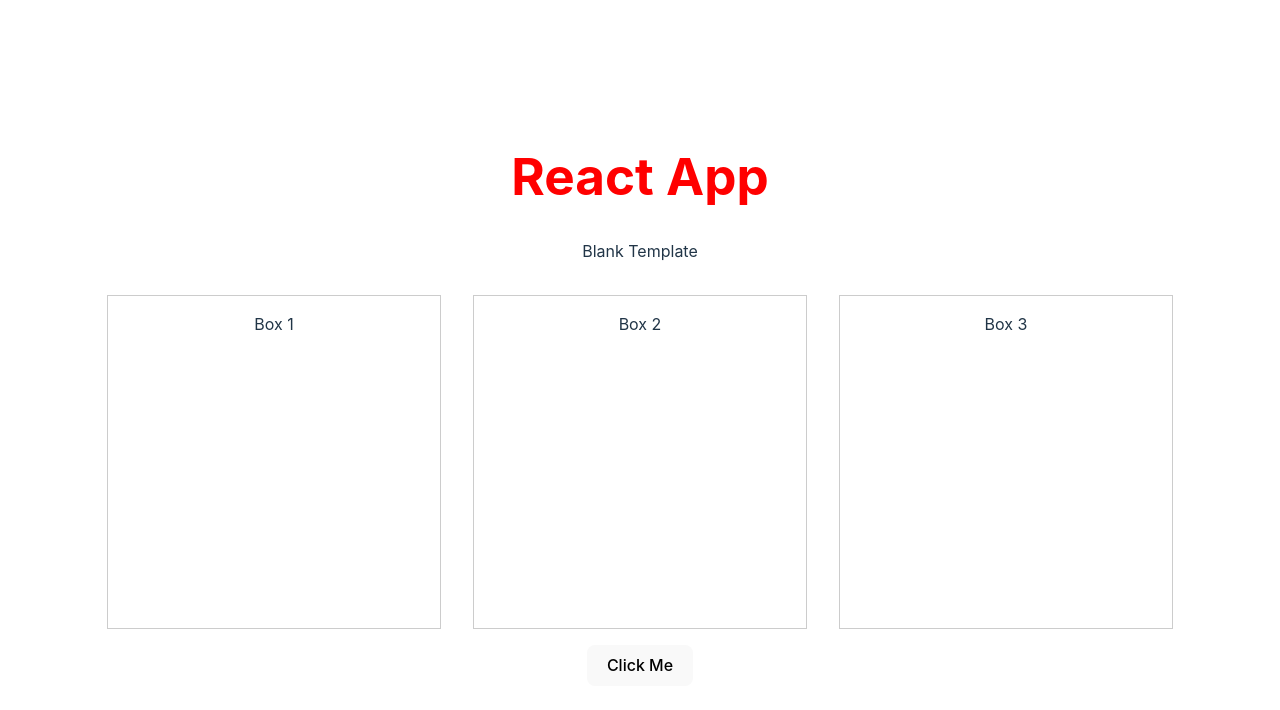
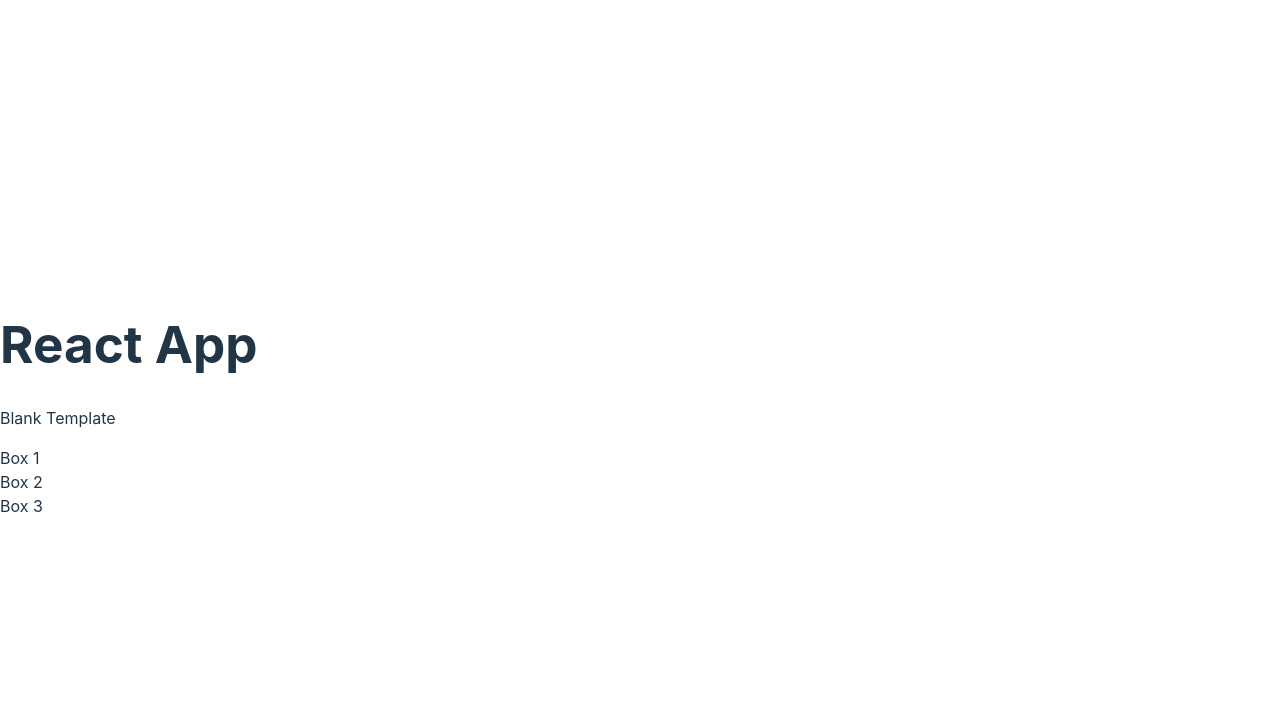
Before and after one commit to GDSC-UVic/react-start, a React (Vite) app: page / in a window 1280 px wide. Shown: the top 710 px of the page. Built offline with nearby package versions, Linux system fonts and the light colour scheme.

Commit message:
added commented out code

```diff
--- a/src/App.jsx
+++ b/src/App.jsx
@@ -1,26 +1,47 @@
-import './App.css'
+// import './App.css'
+// import {useState,useEffect} from 'react'
 
 function App() {
-  // Step 3: create a function that chage the color of the header
-  const changeColor = () => {
-    const header = document.querySelector('.header-text')
-    header.style.color = 'purple'
-  }
+  // const [count, setCount] = useState(0);
+
+  // const handleClick = () => {
+  //   const header = document.querySelector('.header-text')
+  //   header.style.color = 'purple'
+  // }
+
+  // const handleClick = () => {
+  //   setCount(count + 1);
+  // };
+
+  // useEffect(() => {
+  //   console.log('useEffect')
+  //   const header = document.querySelector('.header-text')
+  //   header.style.color = 'green'
+  // }, [])
   return (
     <>
-    {/* Step 1: change this to red */}
       <h1 className="header-text">React App</h1>
       <p>Blank Template</p>
-      {/* step 2: create a flex box */}
-      <div className='flex-container'>
+      {/* <p>{count}</p> */}
+      {/* <p>
+        {count > 6 ? (
+          <div className="flex-container">
+            <div>Box 1</div>
+            <div>Box 2</div>
+            <div>Box 3</div>
+          </div>
+        ) : (
+          <p>Count lesser than 6</p>
+        )}
+      </p> */}
+      <div className="flex-container">
         <div>Box 1</div>
         <div>Box 2</div>
         <div>Box 3</div>
       </div>
-      {/* Step 3: change color */}
-      <button onClick={changeColor}>Click Me</button>
+      {/* <button onClick={handleClick}>Click Me</button> */}
     </>
-  )
+  );
 }
 
-export default App
+export default App;
```
